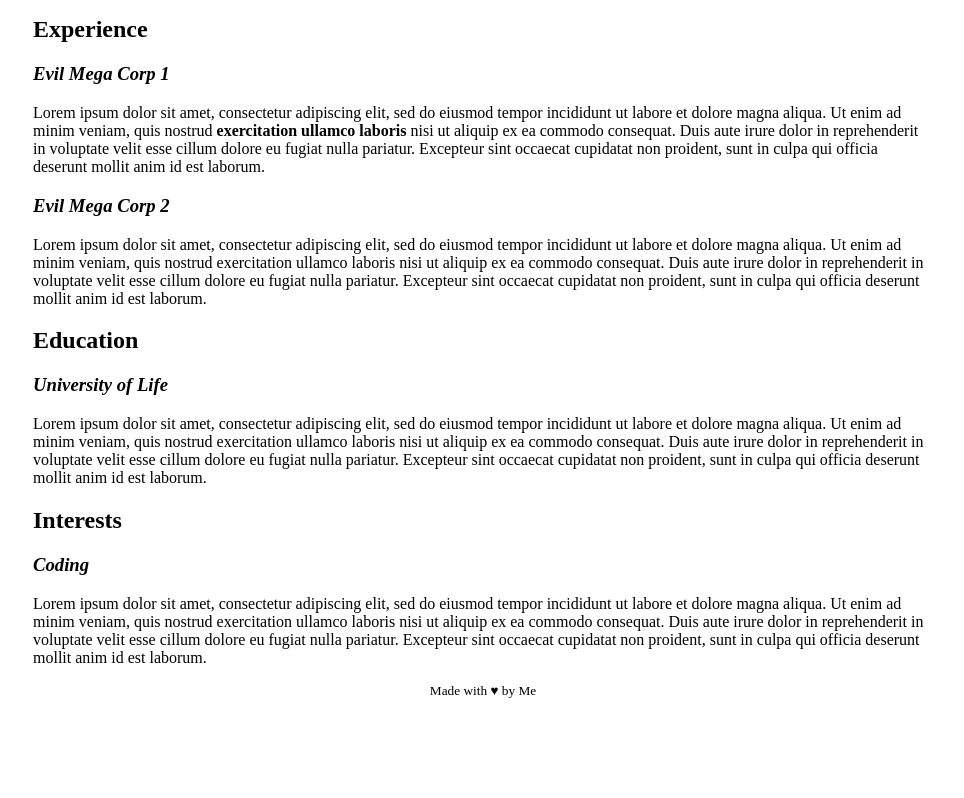
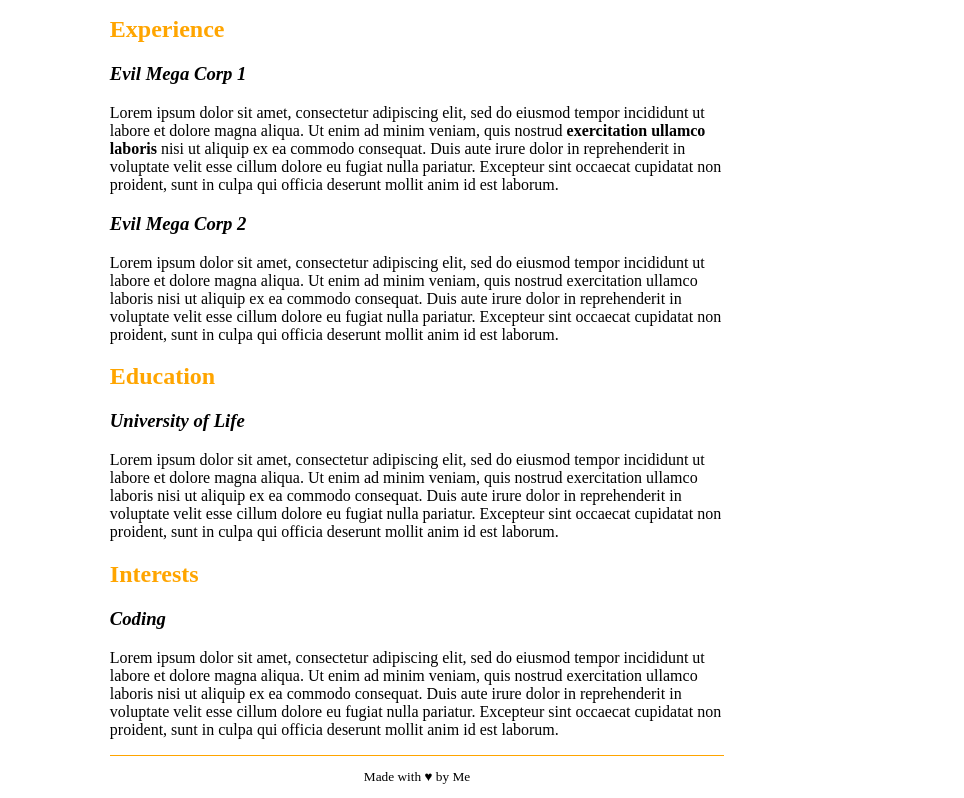
Before and after one commit to IlGrandeLuca/html-css-curriculum-vitae, a plain HTML site: page index.html in a window 1280 px wide. Shown: the part 290-1088 px from the top of the page, without its empty margins (223-1187 px from the left). Before the commit the page ends 1002 px from the top, so only its background shows below. Drawn offline with Linux system fonts and the light colour scheme.

Commit message:
css basilare completo

```diff
--- a/style.css
+++ b/style.css
@@ -1,14 +1,14 @@
 header {
     text-align: center;
-    align-items: center;
     border-bottom: 2px solid;
-    border-color: orangered;
-    background-color: lightgrey;
+    border-color: #ffa500;
+    background-color: rgb(230, 230, 230);
 }
 
 body{
-    width: 900px;
-    margin-left: 20%;
+    width: auto;
+    margin-left: 26%;
+    margin-right: 26%;
 }
 
 img {
@@ -20,6 +20,14 @@ img {
 
 footer {
     text-align: center;
-    align-items: center;
     font-size: smaller;
 }
+
+main {
+    border-bottom: 1px solid;
+    border-color: #ffa500;
+}
+
+h2 {
+    color: #ffa500;
+}
```
